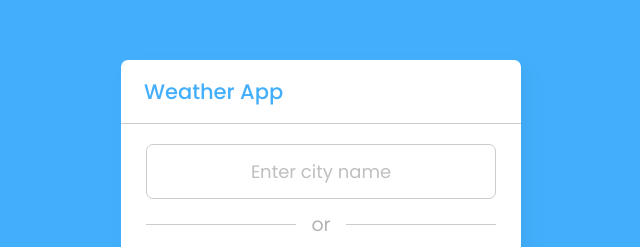
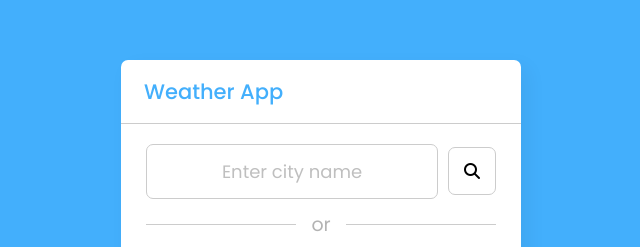
Before and after one commit to SivaKancharla/WeatherApplication, a plain HTML site: page index.html in a window 1280 px wide. Shown: the part 203-450 px from the top of the page, 319-959 px from the left. Drawn offline with nearby package versions, Linux system fonts and the light colour scheme.

Commit message:
added search icon and its link

```diff
--- a/index.html
+++ b/index.html
@@ -8,6 +8,7 @@
     <meta name="viewport" content="width=device-width, initial-scale=1.0">
     <!-- Linking BoxIcon for Icon -->
     <link href='https://unpkg.com/boxicons@2.0.9/css/boxicons.min.css' rel='stylesheet'>
+    <link rel="stylesheet" href="https://cdnjs.cloudflare.com/ajax/libs/font-awesome/6.7.2/css/all.min.css" integrity="sha512-Evv84Mr4kqVGRNSgIGL/F/aIDqQb7xQ2vcrdIwxfjThSH8CSR7PBEakCr51Ck+w+/U6swU2Im1vVX0SVk9ABhg==" crossorigin="anonymous" referrerpolicy="no-referrer" />
   </head>
   <body>
     <div class="wrapper">
@@ -15,7 +16,10 @@
       <section class="input-part">
         <p class="info-txt"></p>
         <div class="content">
+          <div class="own">
           <input type="text" spellcheck="false" placeholder="Enter city name" required>
+          <i class="fa-solid fa-magnifying-glass" id="searchIcon"></i>
+          </div>
           <div class="separator"></div>
           <button>Get Device Location</button>
         </div>
```
